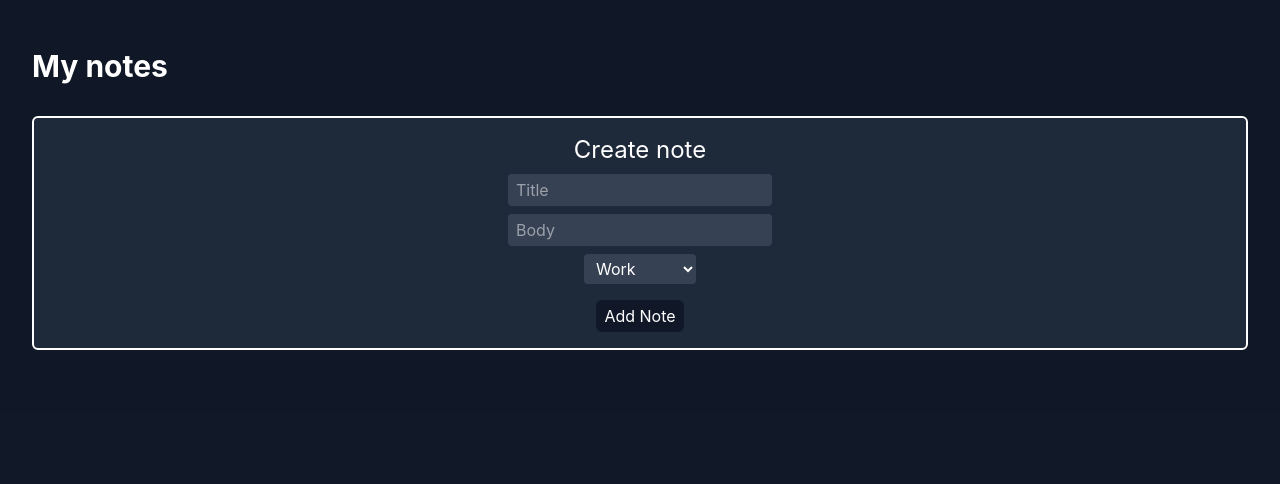
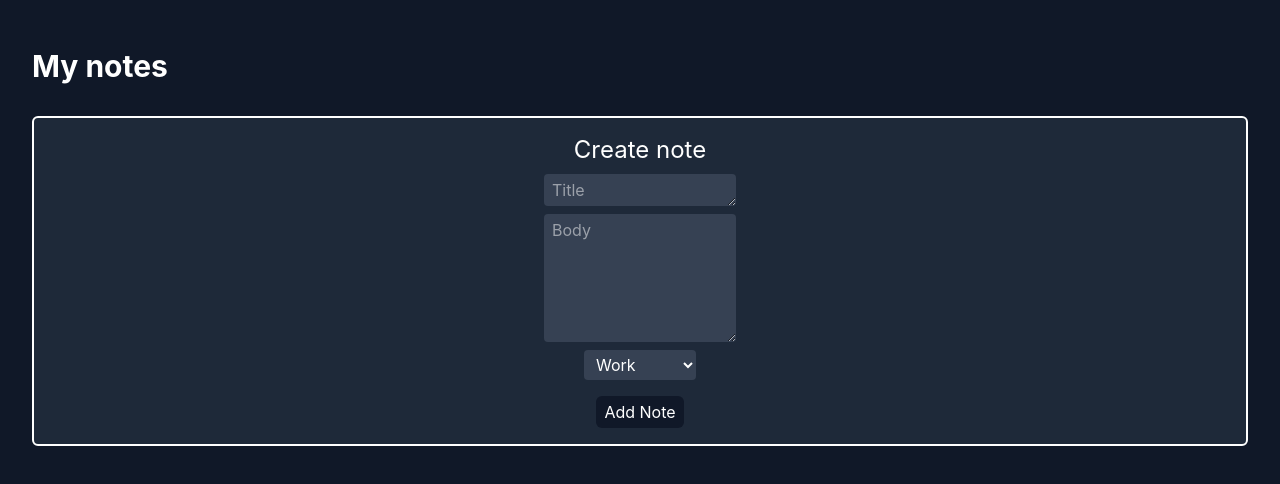
Before and after one commit to vClaudio11/CRUD-note-taking-app, a React (Vite) app: page / in a window 1280 px wide. Shown: the top 484 px of the page. Built offline with nearby package versions, Linux system fonts and the light colour scheme.

Commit message:
feat: add textarea instead of input for input display

```diff
--- a/src/components/NoteCard.tsx
+++ b/src/components/NoteCard.tsx
@@ -36,17 +36,14 @@ export default function NoteCard({ note, onDelete, onEdit }: NoteCardProp) {
         <div className="border-2 border-gray-700 bg-gray-800 px-4 py-2 flex flex-col text-white rounded-xl">
             {isEditing ? (
                 <div>
-                    <input
+                    <textarea
+                        className="text-xl w-full h-8"
                         value={card.title}
                         onChange={(e) => setCard({...card, title: e.target.value })}
                         placeholder="New title"
                     />
-                    <input
-                        value={card.body}
-                        onChange={(e) => setCard({...card, body: e.target.value })}
-                        placeholder="New body"
-                    />
                     <select
+                        className="bg-gray-700 px-2 py-1 mb-4 rounded-sm hover:opacity-90"
                         value={card.type}
                         onChange={(e) => setCard({...card, type: e.target.value as NoteType })}
                     >
@@ -54,12 +51,23 @@ export default function NoteCard({ note, onDelete, onEdit }: NoteCardProp) {
                         <option value={"education"}>Education</option>
                         <option value={"coding"}>Coding</option>
                     </select>
-                    <button onClick={handleEdit} >Set changes</button>
+                    <textarea
+                        className="field-sizing-fixed w-full h-32 border-2 border-gray-700 rounded-sm bg-gray-700 min-h-40 text-sm mb-4 p-2"
+                        value={card.body}
+                        onChange={(e) => setCard({...card, body: e.target.value })}
+                        placeholder="New body"
+                    />
+                    <div className="flex flex-col items-center gap-2">
+                        <button
+                            className="bg-gray-700 max-w px-4 rounded-full mb-2 hover:scale-[1.1] transition duration-100 hover:cursor-pointer"
+                            onClick={handleEdit} >Set changes
+                        </button>
+                    </div>
                 </div>
             ) : (
                 <>
                 <h2 className="text-xl">{note.title}</h2>
-                <p className="text-gray-400 mb-4">{note.type}</p>
+                <p className="text-gray-400 mb-8">{note.type}</p>
                 <p className="border-2 border-gray-700 rounded-sm bg-gray-700 min-h-40 text-sm mb-4 p-2">{note.body}</p>
                 <div className="flex flex-col items-center gap-2">
                     <button className="bg-gray-700 max-w px-4 rounded-full hover:scale-[1.1] transition duration-100 hover:cursor-pointer" onClick={handleDelete}>Delete</button>
--- a/src/components/NoteForm.tsx
+++ b/src/components/NoteForm.tsx
@@ -27,14 +27,14 @@ export default function NoteForm({ onAdd }: NoteFormProps) {
     return (
         <div className="flex flex-col items-center justify-center mt-8 mb-4 text-white border-2 bg-gray-800 py-4 gap-2 rounded-md">
             <h2 className="text-2xl">Create note</h2>
-            <input
-                className="bg-gray-700 px-2 py-1 rounded-sm hover:opacity-90"
+            <textarea
+                className="bg-gray-700 w-48 h-8 px-2 py-1 rounded-sm caret-gray-200 hover:opacity-90"
                 value={form.title}
                 onChange={(e) => setForm({...form, title: e.target.value})}
                 placeholder="Title"
             />
-            <input
-                className="bg-gray-700 px-2 py-1 rounded-sm hover:opacity-90"
+            <textarea
+                className="bg-gray-700 px-2 py-1 w-48 h-32 rounded-sm hover:opacity-90"
                 value={form.body}
                 onChange={(e) => setForm({...form, body: e.target.value})}
                 placeholder="Body"
```
